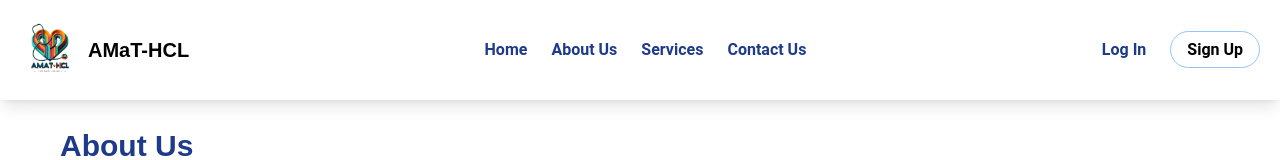
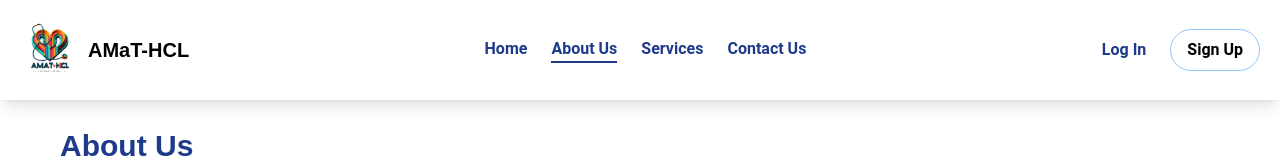
Before and after one commit to jessicasewe/AMaT-HCL, a Next.js app in the folder amat-frontend/: page /about in a window 1280 px wide. Shown: the top 160 px of the page. Built offline with nearby package versions, Linux system fonts and the light colour scheme.

Commit message:
Add contact_us page

```diff
--- a/amat-frontend/app/_components/Navbar.tsx
+++ b/amat-frontend/app/_components/Navbar.tsx
@@ -1,46 +1,55 @@
+'use client';
+
 import Link from "next/link";
 import Image from "next/image";
 import logo from "../_assets/logo.png";
+import { usePathname } from "next/navigation";
 
 export default function Navbar() {
+  const pathname = usePathname();
+
+  const navLinks = [
+    { name: "Home", href: "/" },
+    { name: "About Us", href: "/about" },
+    { name: "Services", href: "/services" },
+    { name: "Contact Us", href: "/contact-us" },
+  ];
+
   return (
     <nav className="fixed top-0 left-0 w-full p-5 flex items-center justify-between bg-white shadow-lg z-50">
       <div className="flex items-center space-x-4">
-        <Link href="/">
-          <div className="flex items-center space-x-2">
-            <Image src={logo} alt="Logo" width={60} height={50} />
-            <span className="text-xl font-semibold text-black">AMaT-HCL</span>
-          </div>
+        <Link href="/" className="flex items-center space-x-2">
+          <Image src={logo} alt="Logo" width={60} height={50} />
+          <span className="text-xl font-semibold text-black">AMaT-HCL</span>
         </Link>
       </div>
       <div className="flex-1 flex justify-center space-x-6">
-        <Link href="/">
-          <span className="text-blue-900 font-sans font-semibold">Home</span>
-        </Link>
-        <Link href="/about">
-          <span className="text-blue-900 font-sans font-semibold">
-            About Us
-          </span>
-        </Link>
-        <Link href="/services">
-          <span className="text-blue-900 font-sans font-semibold">
-            Services
-          </span>
-        </Link>
-        <Link href="/contact-us">
-          <span className="text-blue-900 font-sans font-semibold">
-            Contact Us
-          </span>
-        </Link>
+        {navLinks.map((link) => (
+          <Link
+            key={link.name}
+            href={link.href}
+            className={`text-blue-900 font-sans font-semibold transition-colors duration-200 ${
+              pathname === link.href
+                ? "border-b-2 border-blue-900"
+                : "hover:text-indigo-600"
+            }`}
+          >
+            {link.name}
+          </Link>
+        ))}
       </div>
       <div className="flex items-center space-x-6">
-        <Link href="/auth/login">
-          <span className="text-blue-900 font-sans font-semibold">Log In</span>
+        <Link
+          href="/auth/login"
+          className="text-blue-900 font-sans font-semibold transition-colors duration-200 hover:text-indigo-600 active:text-indigo-800"
+        >
+          Log In
         </Link>
-        <Link href="/auth/signup">
-          <span className="text-black font-sans border border-blue-300 px-4 py-2 rounded-full hover:bg-blue-300 hover:text-white transition-colors font-semibold">
-            Sign Up
-          </span>
+        <Link
+          href="/auth/signup"
+          className="text-black font-sans border border-blue-300 px-4 py-2 rounded-full hover:bg-blue-300 hover:text-white active:bg-blue-400 transition-colors duration-200 font-semibold"
+        >
+          Sign Up
         </Link>
       </div>
     </nav>
--- a/amat-frontend/app/contact-us/page.tsx
+++ b/amat-frontend/app/contact-us/page.tsx
@@ -0,0 +1,116 @@
+'use client';
+
+import React, { useState } from 'react';
+import { FiMapPin, FiPhone, FiMail } from 'react-icons/fi';
+
+interface FormData {
+  name: string;
+  email: string;
+  message: string;
+}
+
+export default function ContactPage() {
+  const [formData, setFormData] = useState<FormData>({
+    name: '',
+    email: '',
+    message: ''
+  });
+
+  const handleChange = (e: React.ChangeEvent<HTMLInputElement | HTMLTextAreaElement>) => {
+    setFormData({
+      ...formData,
+      [e.target.name]: e.target.value
+    });
+  };
+
+  const handleSubmit = (e: React.FormEvent<HTMLFormElement>) => {
+    e.preventDefault();
+    console.log('Form submitted:', formData);
+    setFormData({ name: '', email: '', message: '' });
+  };
+
+  return (
+    <div className="min-h-screen flex flex-col">
+      <main className="flex-1 pt-20">
+        <section className="bg-indigo-600 text-white text-center py-10 h-[207px] flex items-center justify-center flex-col">
+          <h1 className="text-4xl font-bold">Contact Us</h1>
+          <p className="mt-2 text-lg">Have any questions? We'd love to hear from you.</p>
+        </section>
+        <section className="flex flex-col md:flex-row justify-around py-10 px-5 text-center text-black">
+          <div className="mb-8 md:mb-0 flex flex-col items-center md:items-start">
+            <h3 className="text-2xl font-semibold mb-4">Address Details</h3>
+            <div className="flex items-center text-lg mb-2">
+              <FiMapPin className="mr-2 text-indigo-600" size={24} />
+              <span>Service Areas:</span>
+            </div>
+            <p className="text-lg">Accra - Kumasi - Tamale - Kintampo - Kpandai [Ghana]</p>
+          </div>
+          <div className="flex flex-col items-center md:items-start">
+            <h3 className="text-2xl font-semibold mb-4">Contact our Team</h3>
+            <div className="flex items-center text-lg mb-2">
+              <FiPhone className="mr-2 text-indigo-600" size={24} />
+              <span>055 577 8254</span>
+            </div>
+            <div className="flex items-center text-lg">
+              <FiMail className="mr-2 text-indigo-600" size={24} />
+              <span>amathcl2021@gmail.com</span>
+            </div>
+          </div>
+        </section>
+        <section className="bg-gray-100 text-black py-10">
+          <h2 className="text-center text-2xl font-bold mb-1">Can't find what you are looking for?</h2>
+          <p className="text-center mb-8">Get in touch with us!</p>
+          <form onSubmit={handleSubmit} className="max-w-lg mx-auto bg-white p-8 rounded-lg shadow-lg">
+            <div className="mb-6">
+              <label htmlFor="name" className="block text-lg mb-2">Full Name</label>
+              <input
+                type="text"
+                id="name"
+                name="name"
+                value={formData.name}
+                onChange={handleChange}
+                placeholder="Enter your full name"
+                className="w-full p-3 border rounded-lg focus:outline-none focus:ring-2 focus:ring-indigo-600 transition-colors duration-200 hover:border-indigo-600"
+                required
+              />
+            </div>
+            <div className="mb-6">
+              <label htmlFor="email" className="block text-lg mb-2">Email</label>
+              <input
+                type="email"
+                id="email"
+                name="email"
+                value={formData.email}
+                onChange={handleChange}
+                placeholder="Enter your email address"
+                className="w-full p-3 border rounded-lg focus:outline-none focus:ring-2 focus:ring-indigo-600 transition-colors duration-200 hover:border-indigo-600"
+                required
+              />
+            </div>
+            <div className="mb-6">
+              <label htmlFor="message" className="block text-lg mb-2">Message</label>
+              <textarea
+                id="message"
+                name="message"
+                value={formData.message}
+                onChange={handleChange}
+                placeholder="Enter your message"
+                className="w-full p-3 border rounded-lg focus:outline-none focus:ring-2 focus:ring-indigo-600 transition-colors duration-200 hover:border-indigo-600"
+                required
+                rows={5}
+              />
+            </div>
+            <button
+              type="submit"
+              className="w-full bg-orange-500 text-white p-3 rounded-lg hover:bg-orange-600 active:bg-orange-700 transition-colors duration-200 font-semibold"
+            >
+              Submit
+            </button>
+          </form>
+        </section>
+      </main>
+      <div className="mt-auto text-center py-5 bg-white">
+      </div>
+    </div>
+  );
+}
```
Also changed, not shown: 1 other file (tests, documents, lock files or other folders).
